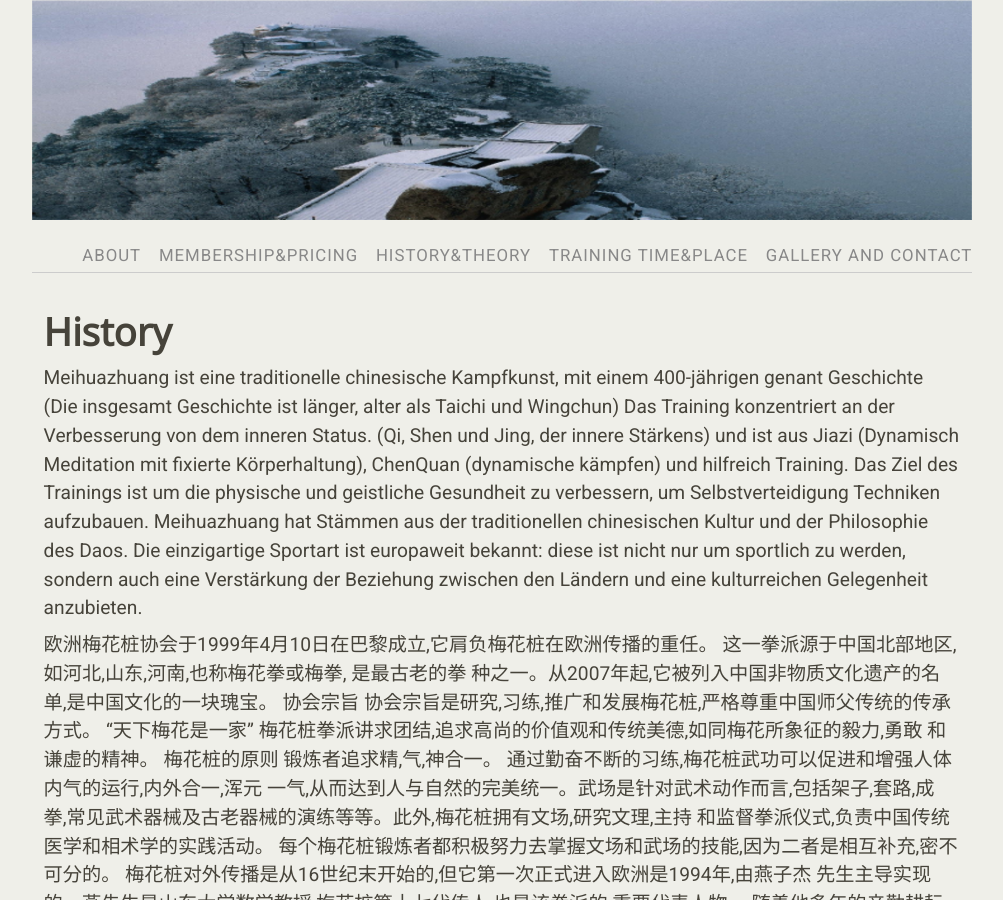
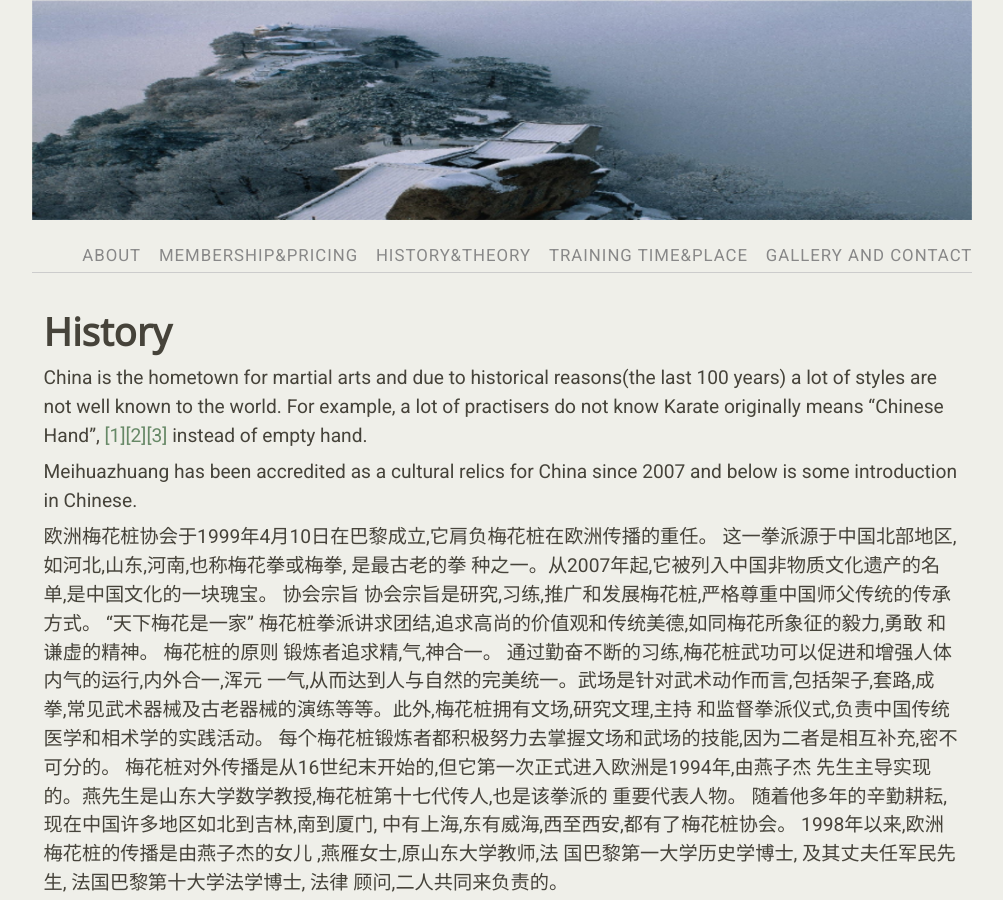
Before and after one commit to MHZ4munich/MHZ4munich.github.io, a Jekyll site: the page built from history.md, in a window 1280 px wide and 900 px high. Shown: the whole window, without its empty margins (138-1141 px from the left). Built offline with Jekyll 4.4.1, drawn with Linux system fonts in a browser that asks for light colours.

Commit message:
refactor

```diff
--- a/history.md
+++ b/history.md
@@ -3,10 +3,9 @@ layout: page
 title: History
 permalink: /history/
 ---
+China is the hometown for martial arts and due to historical reasons(the last 100 years) a lot of styles are not well known to the world. For example, a lot of practisers do not know Karate originally means "Chinese Hand", [[1]](http://www.dutchesskarate.com/whatsinname.php)[[2]](http://www.takahashidojo.com/pages/22)[[3]](http://www.gojukai.com/originof.htm) instead of empty hand.
 
-Meihuazhuang ist eine traditionelle chinesische Kampfkunst, mit einem 400-jährigen genant Geschichte (Die insgesamt Geschichte ist länger, alter als Taichi und Wingchun) Das Training konzentriert an der Verbesserung von dem inneren Status. (Qi, Shen und Jing, der innere Stärkens) und ist aus Jiazi (Dynamisch Meditation mit fixierte Körperhaltung), ChenQuan (dynamische kämpfen) und hilfreich Training. Das Ziel des Trainings ist um die physische und geistliche Gesundheit zu verbessern, um Selbstverteidigung Techniken aufzubauen.
-Meihuazhuang hat Stämmen aus der traditionellen chinesischen Kultur und der Philosophie des Daos. Die einzigartige Sportart ist europaweit bekannt: diese ist nicht nur um sportlich zu werden, sondern auch eine Verstärkung der Beziehung zwischen den Ländern und eine kulturreichen Gelegenheit anzubieten.
-
+Meihuazhuang has been accredited as a cultural relics for China since 2007 and below is some introduction in Chinese.
 
 
 欧洲梅花桩协会于1999年4月10日在巴黎成立,它肩负梅花桩在欧洲传播的重任。
```
Also changed, not shown: gallery.md (+3 -0 lines), gallery_euro_mhz.md (+3 -4 lines), index.md (+3 -1 lines).
